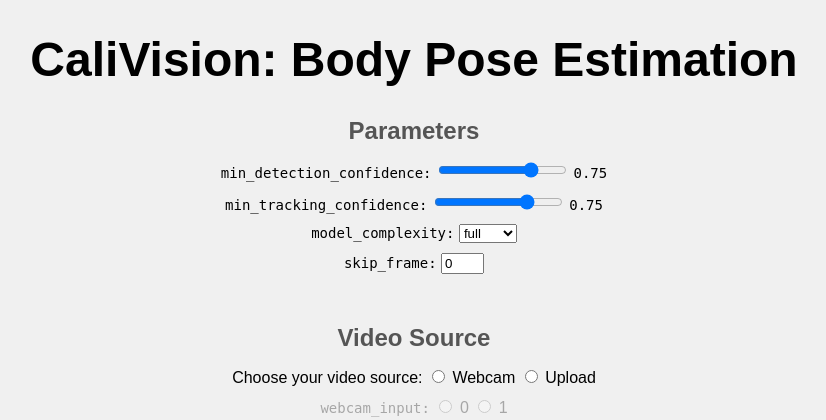
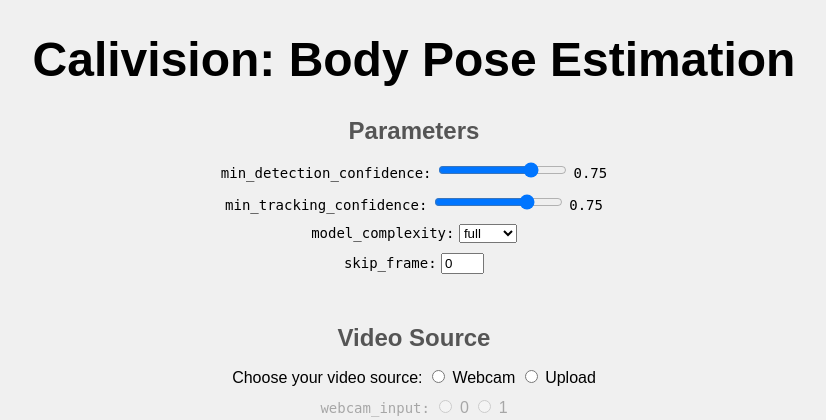
Before and after one commit to daltunay/calivision, a Flask app: page / in a window 1280 px wide. Shown: the top 420 px of the page, without its empty margins (226-1052 px from the left). Run offline with Flask 3, Linux system fonts and the light colour scheme.

Commit message:
capitalization

```diff
--- a/app/templates/index.html
+++ b/app/templates/index.html
@@ -10,7 +10,7 @@
 
 <body>
     <!-- Page title -->
-    <h1 class="page-title">CaliVision: Body Pose Estimation</h1>
+    <h1 class="page-title">Calivision: Body Pose Estimation</h1>
 
     <!-- Main Form -->
     <form id="poseEstimationForm" method="POST" enctype="multipart/form-data"
```
